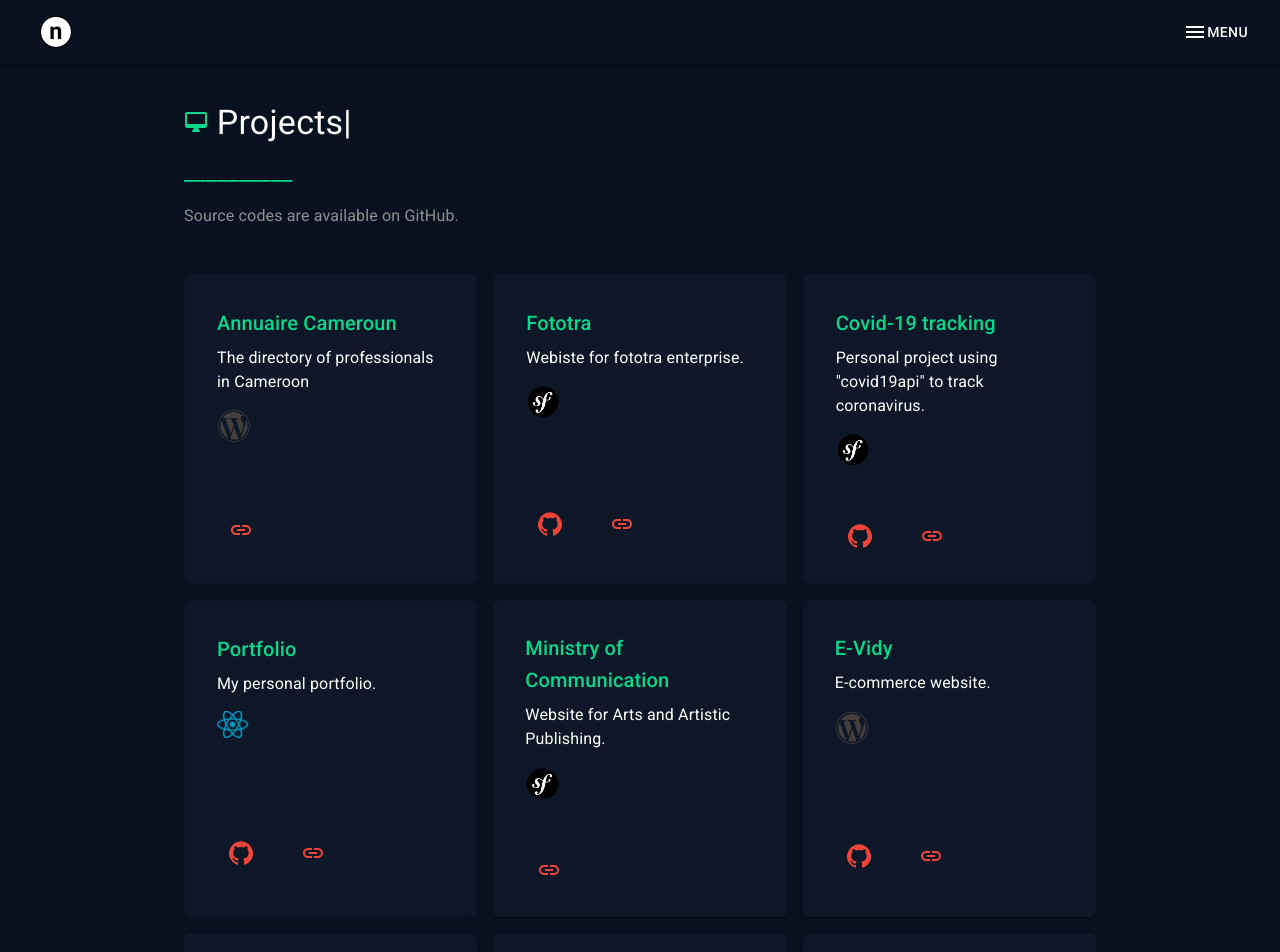
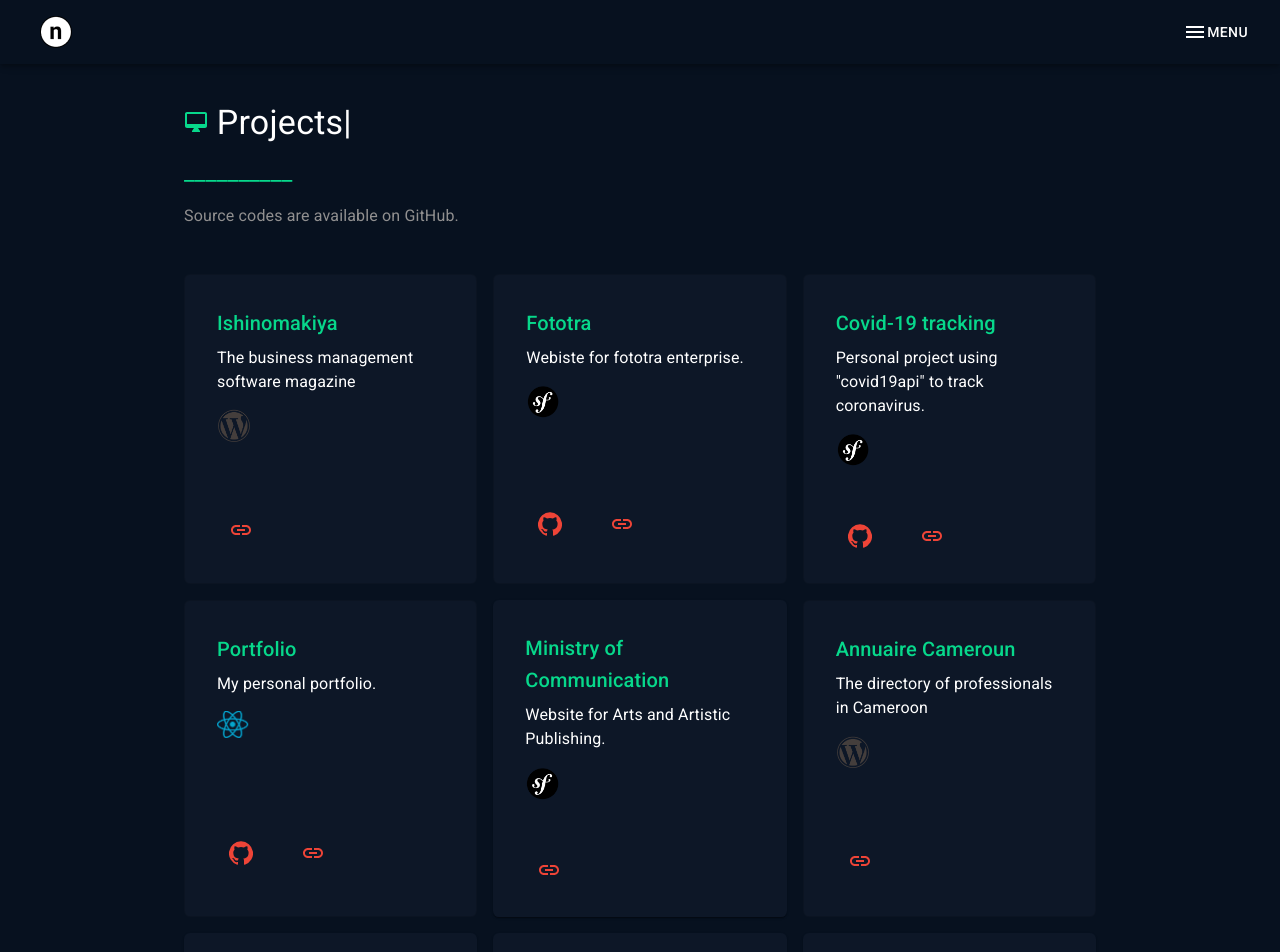
Before and after one commit to niainamahefa/portfolio, a Next.js app: page /projects in a window 1280 px wide. Shown: the top 952 px of the page. Built offline with nearby package versions, Linux system fonts and the light colour scheme.

Commit message:
Update projects.js

```diff
--- a/pages/projects.js
+++ b/pages/projects.js
@@ -110,17 +110,17 @@ export default function Projects() {
                             <Card className={classes.card} style={{ backgroundColor: '#0d1727' }} variant="outlined">
                                 <CardContent className={classes.cardContent}>
                                     <Typography gutterBottom variant="h6" component="h2" color="secondary">
-                                       Annuaire Cameroun
+                                       Ishinomakiya
                                     </Typography>
                                     <Typography gutterBottom style={{ color: '#fff' }}>
-                                        The directory of professionals in Cameroon
+                                        The business management software magazine
                                     </Typography>
                                     <Typography style={{ color: '#919090' }}>
                                         <img className={classes.img} src="/images/skills/wordpress.png" />
                                     </Typography>
                                 </CardContent>
                                 <CardActions>
-                                    <Button size="small" color="primary" href="https://annuairecm.pro/">
+                                    <Button size="small" color="primary" href="https://https://ishinomakiya.com/">
                                         <LinkIcon style={{ color: '#EE4437' }} />
                                     </Button>
                                 </CardActions>
@@ -215,24 +215,21 @@ export default function Projects() {
                                 </CardActions>
                             </Card>
                         </Grid>
-                        <Grid item  xs={12} sm={6} md={4}>
-                            <Card className={classes.card} style={{ backgroundColor: '#0d1727' }}>
+                         <Grid item  xs={12} sm={6} md={4}>
+                            <Card className={classes.card} style={{ backgroundColor: '#0d1727' }} variant="outlined">
                                 <CardContent className={classes.cardContent}>
                                     <Typography gutterBottom variant="h6" component="h2" color="secondary">
-                                        E-Vidy
+                                       Annuaire Cameroun
                                     </Typography>
                                     <Typography gutterBottom style={{ color: '#fff' }}>
-                                        E-commerce website.
+                                        The directory of professionals in Cameroon
                                     </Typography>
                                     <Typography style={{ color: '#919090' }}>
                                         <img className={classes.img} src="/images/skills/wordpress.png" />
                                     </Typography>
                                 </CardContent>
                                 <CardActions>
-                                    <Button size="small" color="primary" href="https://github.com/niainamahefa/wordpress-evidy">
-                                        <GitHubIcon style={{ color: '#EE4437' }} />
-                                    </Button>
-                                    <Button size="small" color="primary"  href="http://www.younggeek.byethost22.com/">
+                                    <Button size="small" color="primary" href="https://annuairecm.pro/">
                                         <LinkIcon style={{ color: '#EE4437' }} />
                                     </Button>
                                 </CardActions>
```
